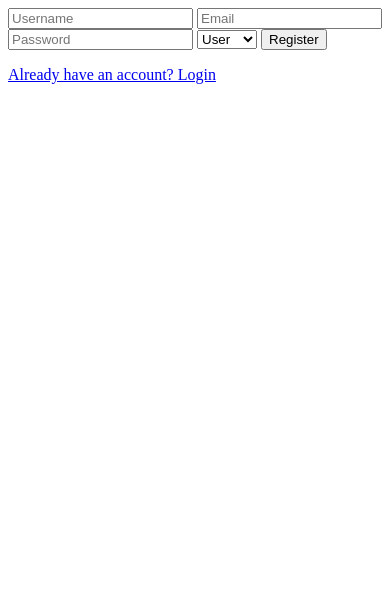
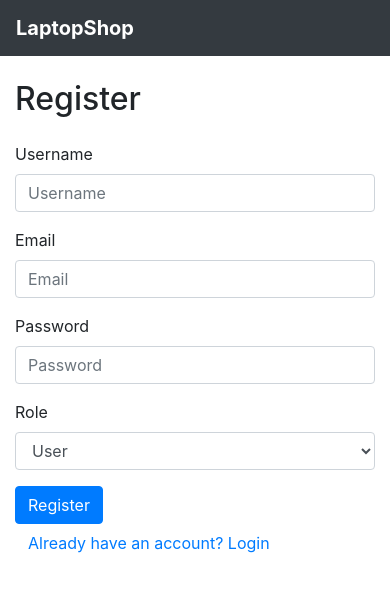
Before and after one commit to yin44/myrepo, a Flask app: page /register in a window 390 px wide. Shown: the top 592 px of the page. Run offline with Flask 3, Linux system fonts and the light colour scheme; some libraries are stand-ins or nearby versions.

Commit message:
remove specification in display area, changing in pagination, login and register UI ,check out function,list area is ordered by promotion and discounted items

```diff
--- a/main.py
+++ b/main.py
@@ -23,6 +23,17 @@ routes.register_routes(app)
 with app.app_context():
     db.create_all()
 
+def get_local_ip():
+    """Get the local IP address of the machine"""
+    try:
+        # Create a socket to determine local IP
+        s = socket.socket(socket.AF_INET, socket.SOCK_DGRAM)
+        s.connect(("8.8.8.8", 80))
+        local_ip = s.getsockname()[0]
+        s.close()
+        return local_ip
+    except Exception:
+        return "127.0.0.1"
 
 if __name__ == '__main__':
-    app.run(debug=True)
+     app.run(host='0.0.0.0', port=5000, debug=True)
--- a/routes.py
+++ b/routes.py
@@ -13,11 +13,13 @@ def is_valid_email(email):
 def register_routes(app):
     @app.route('/')
     def index():
-        laptops = Laptop.query.filter(Laptop.promotion.isnot(None)).all()
-        per_page = 10  # Set your desired pagination size
-        total = len(laptops)  # Or use laptops.count() if it's a query object
         page = request.args.get('page', 1, type=int)
-        return render_template('index.html', laptops=laptops, total=total, per_page=per_page, page=page)
+        per_page = 6
+        laptops_pagination = Laptop.query.filter(Laptop.promotion.isnot(None)).order_by(
+            Laptop.discount.desc(), Laptop.id.desc()
+        ).paginate(page=page, per_page=per_page, error_out=False)
+        laptops = laptops_pagination.items
+        return render_template('index.html', laptops=laptops, pagination=laptops_pagination)
 
     @app.route('/product/<int:laptop_id>')
     def product(laptop_id):
--- a/templates/login.html
+++ b/templates/login.html
@@ -1,6 +1,8 @@
 {% extends "base.html" %}
 
 {% block content %}
+<div class="row justify-content-center">
+    <div class="col-md-6">
         <h2 class="mb-4">Login</h2>
         <form method="post" action="{{ url_for('login') }}">
             <div class="form-group">
@@ -18,4 +20,6 @@
         {% if error %}
         <div class="alert alert-danger mt-3">{{ error }}</div>
         {% endif %}
+    </div>
+</div>
 {% endblock %}
--- a/templates/register.html
+++ b/templates/register.html
@@ -1,11 +1,32 @@
-<form method="post">
-    <input type="text" name="username" placeholder="Username" required>
-    <input type="email" name="email" placeholder="Email" required>
-    <input type="password" name="password" placeholder="Password" required>
-    <select name="role" class="form-control">
-        <option value="user">User</option>
-        <option value="admin">Admin</option>
-    </select>
-    <button type="submit">Register</button>
-</form>
-<a href="{{ url_for('login') }}">Already have an account? Login</a>
+{% extends "base.html" %}
+
+{% block content %}
+<div class="row justify-content-center">
+    <div class="col-md-6">
+        <h2 class="mb-4">Register</h2>
+        <form method="post">
+            <div class="form-group">
+                <label for="username">Username</label>
+                <input type="text" class="form-control" id="username" name="username" placeholder="Username" required>
+            </div>
+            <div class="form-group">
+                <label for="email">Email</label>
+                <input type="email" class="form-control" id="email" name="email" placeholder="Email" required>
+            </div>
+            <div class="form-group">
+                <label for="password">Password</label>
+                <input type="password" class="form-control" id="password" name="password" placeholder="Password" required>
+            </div>
+            <div class="form-group">
+                <label for="role">Role</label>
+                <select name="role" id="role" class="form-control">
+                    <option value="user">User</option>
+                    <option value="admin">Admin</option>
+                </select>
+            </div>
+            <button type="submit" class="btn btn-primary">Register</button>
+            <a href="{{ url_for('login') }}" class="btn btn-link">Already have an account? Login</a>
+        </form>
+    </div>
+</div>
+{% endblock %}
```
Also changed, not shown: templates/index.html (+22 -14 lines), instance/laptops.db, static/images/asus.jpg (added), static/images/hp.jpg (added). Lines whose indentation alone changed are shown as unchanged.
